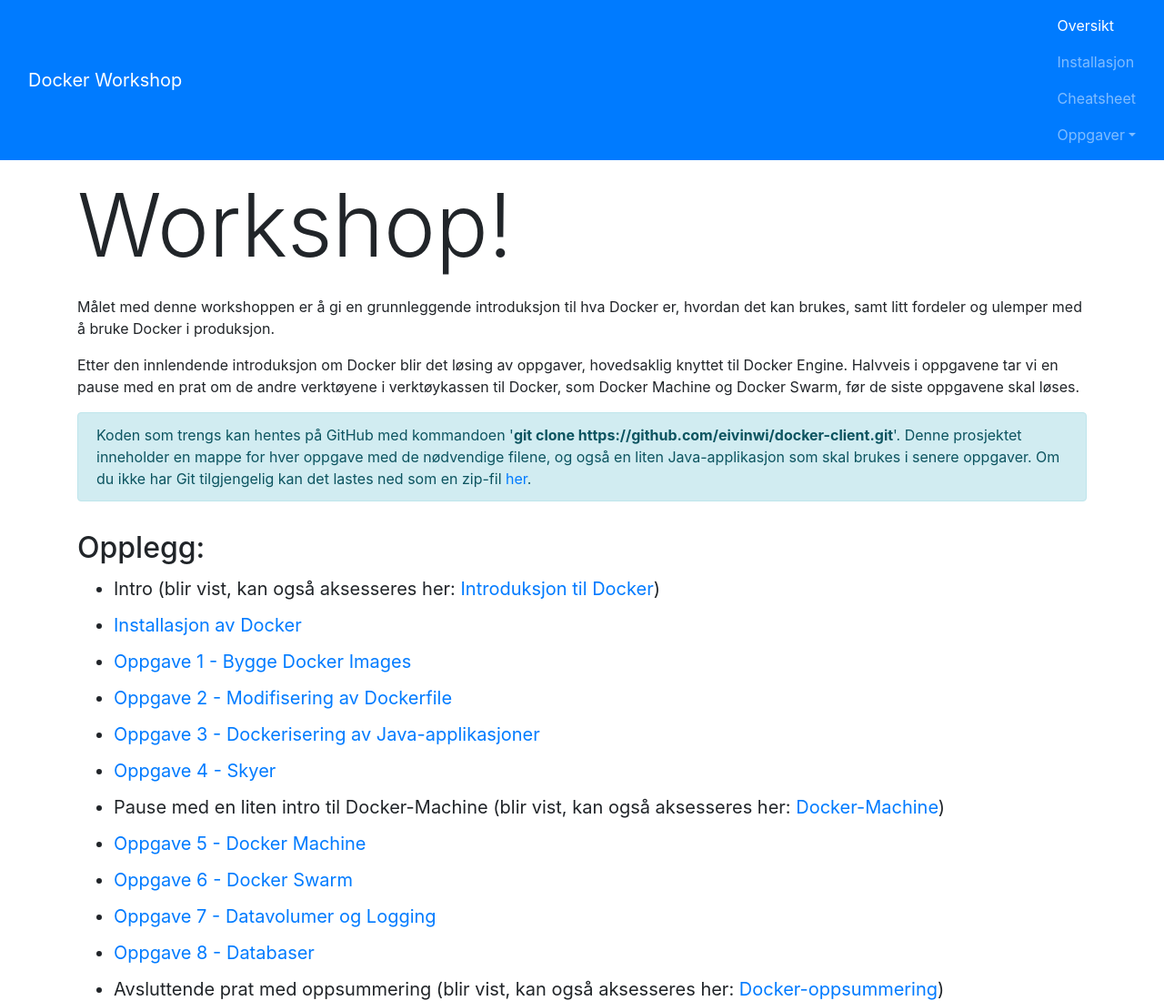
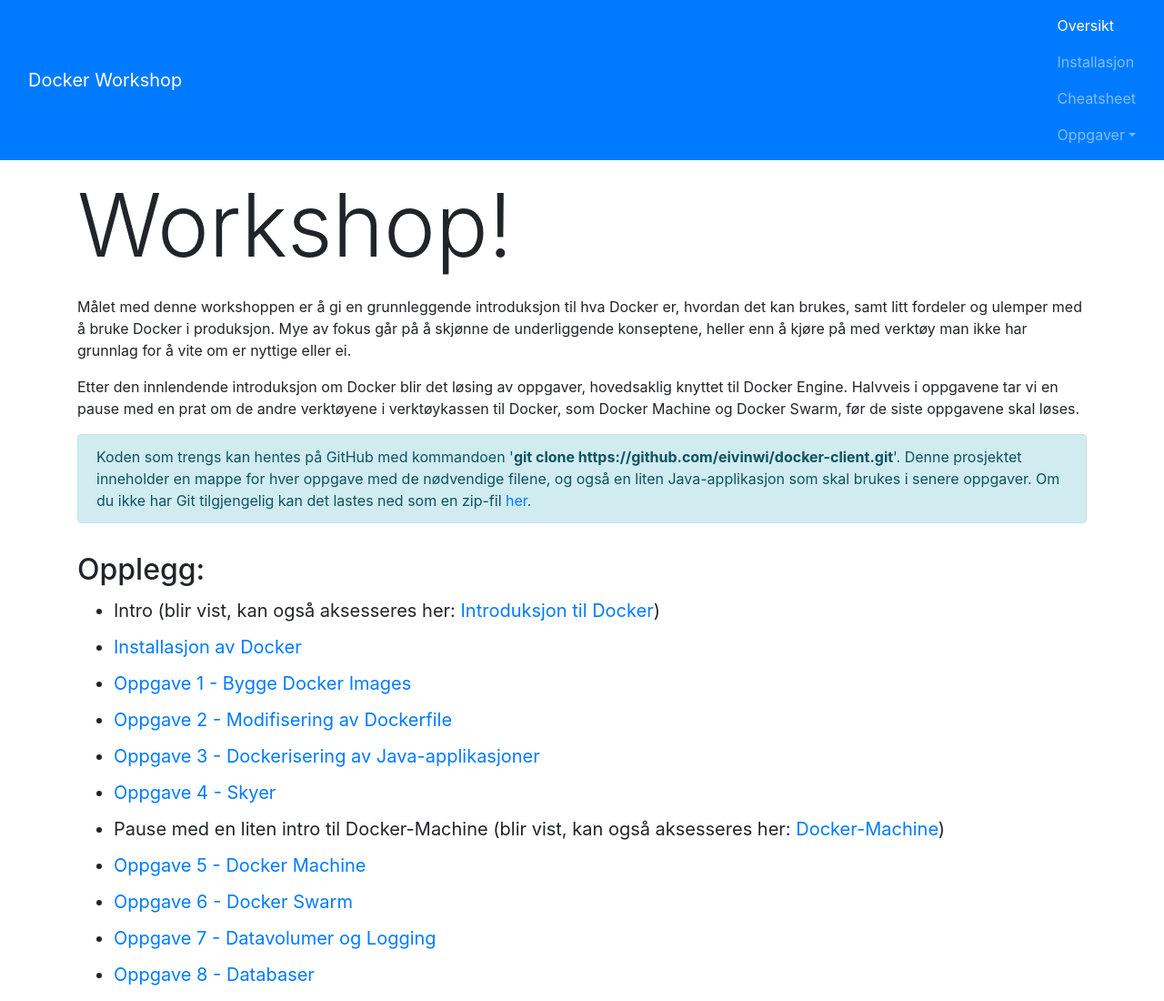
Before and after one commit to eivinwi/docker-rest-service, a website: page app/index.html in a window 1280 px wide. Shown: the top 1100 px of the page at 91% size. Drawn offline with nearby package versions, Linux system fonts and the light colour scheme.

Commit message:
Forbedrer info

```diff
--- a/app/index.html
+++ b/app/index.html
@@ -29,7 +29,8 @@
 <h1 class="display-1">Velkommen til Docker Workshop!</h1>
 <p>
     M&aring;let med denne workshoppen er &aring; gi en grunnleggende introduksjon til hva Docker er, hvordan det kan brukes,
-    samt litt fordeler og ulemper med &aring; bruke Docker i produksjon.
+    samt litt fordeler og ulemper med &aring; bruke Docker i produksjon. Mye av fokus g&aring;r p&aring; &aring; skj&oslash;nne de underliggende
+    konseptene, heller enn &aring; kj&oslash;re p&aring; med verkt&oslash;y man ikke har grunnlag for &aring; vite om er nyttige eller ei.
 </p>
 <p>
     Etter den innlendende introduksjon om Docker blir det l&oslash;sing av oppgaver, hovedsaklig knyttet til Docker Engine.
```
Also changed, not shown: app/opg/opg3_dockerize.html (+1 -1 lines).
